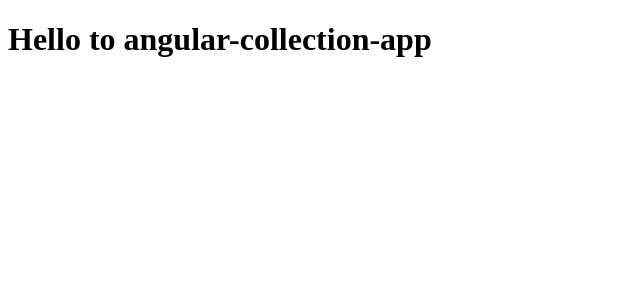
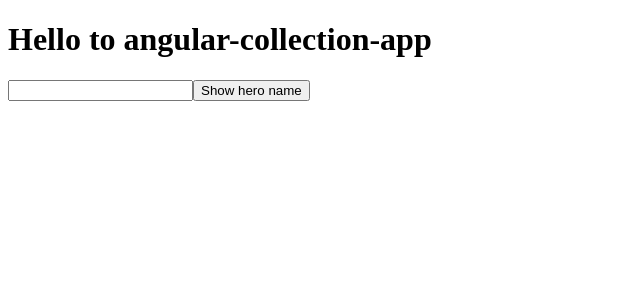
Before and after one commit to bobpham/Angular6-Collection, an Angular app: page / in a window 1280 px wide. Shown: the top 300 px of the page, without its empty margins (0-640 px from the left). Built offline with nearby package versions, Linux system fonts and the light colour scheme.

Commit message:
work in progress

```diff
--- a/src/app/collections/professional-notes/wrapper.component.html
+++ b/src/app/collections/professional-notes/wrapper.component.html
@@ -0,0 +1 @@
+<app-hero></app-hero>
```
Also changed, not shown: src/app/collections/professional-notes/wrapper.module.ts (+7 -1 lines).
